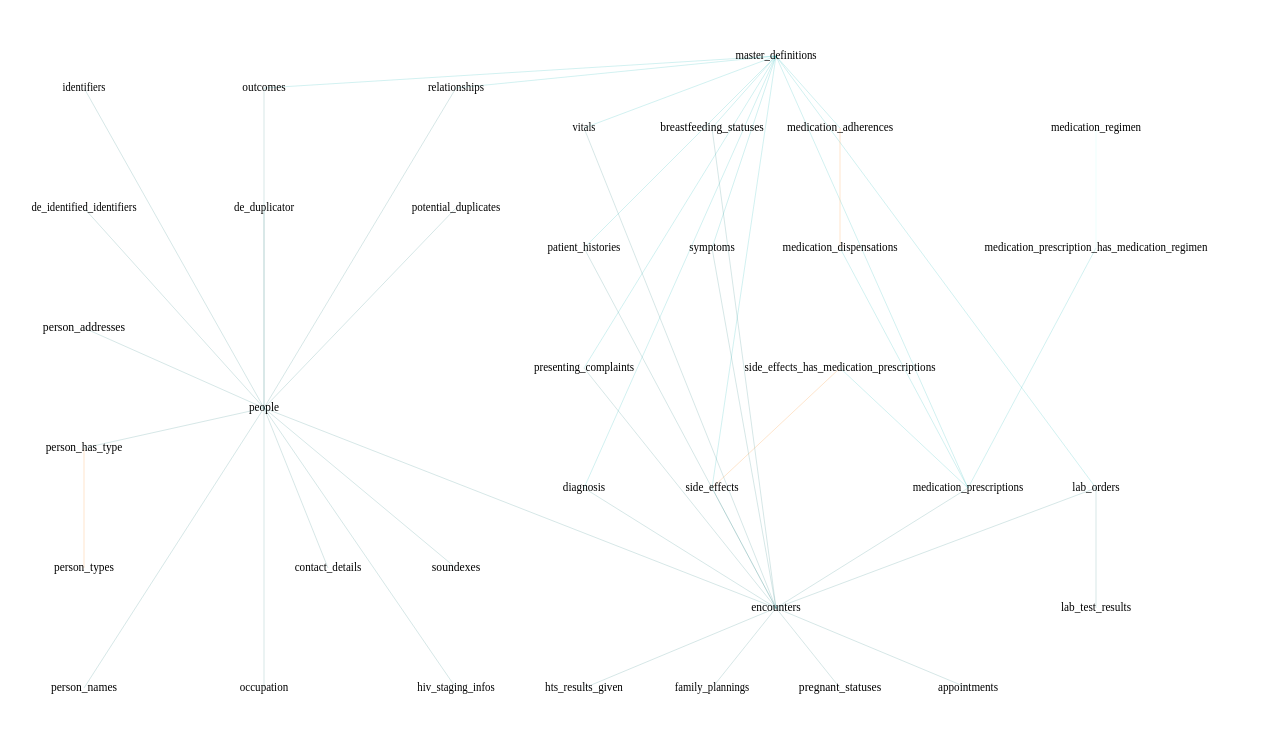
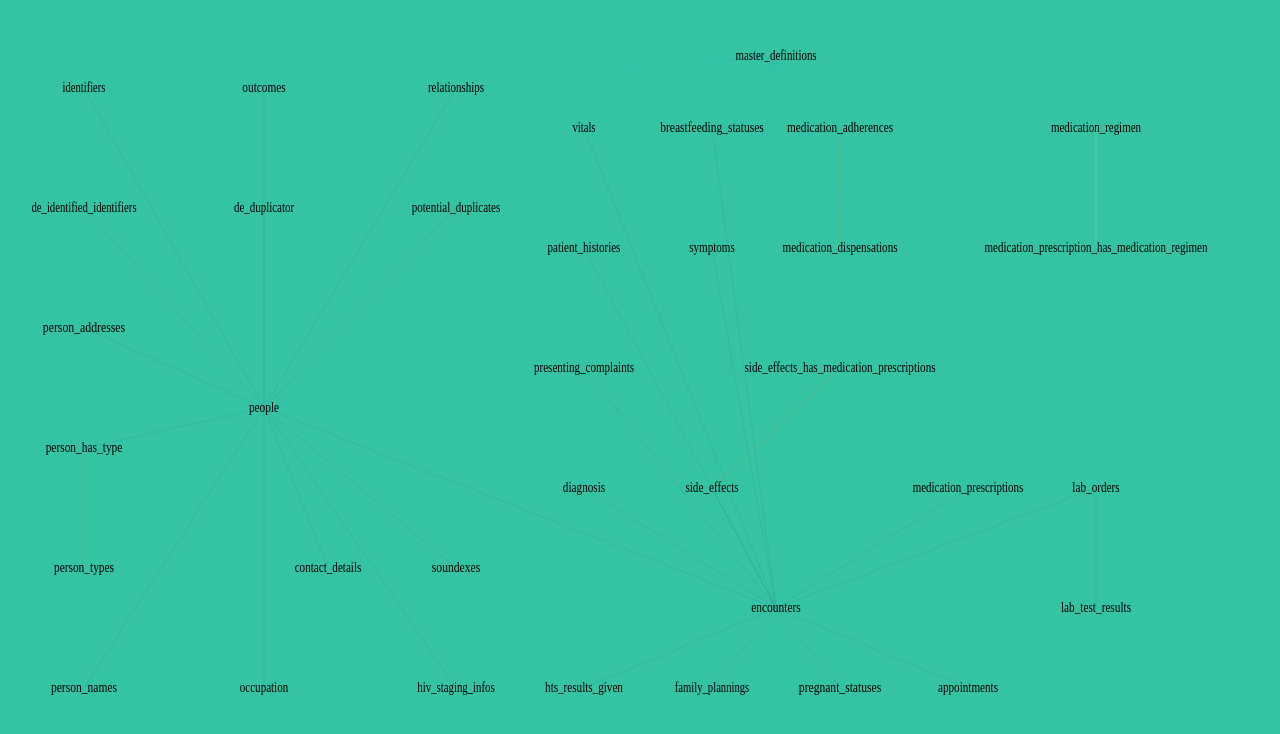
Before and after one commit to mrpan84/CDR_ERD, a plain HTML site: page index.html in a window 1280 px wide. Drawn offline with Linux system fonts and the light colour scheme.

```diff
--- a/index.html
+++ b/index.html
@@ -14,3 +14,8 @@
 
 </body>
 </html>
+<style>
+    body{
+        background-color: #34c4a4;
+    }
+</style>
--- a/main.js
+++ b/main.js
@@ -122,7 +122,7 @@ class Node extends Movable{
     }
 
     drawText(){
-        c.font = "12px Comic Sans MS";
+        c.font = "15px Comic Sans MS";
         c.beginPath();
         c.textAlign = "center";
         c.textBaseline = "middle";
```
